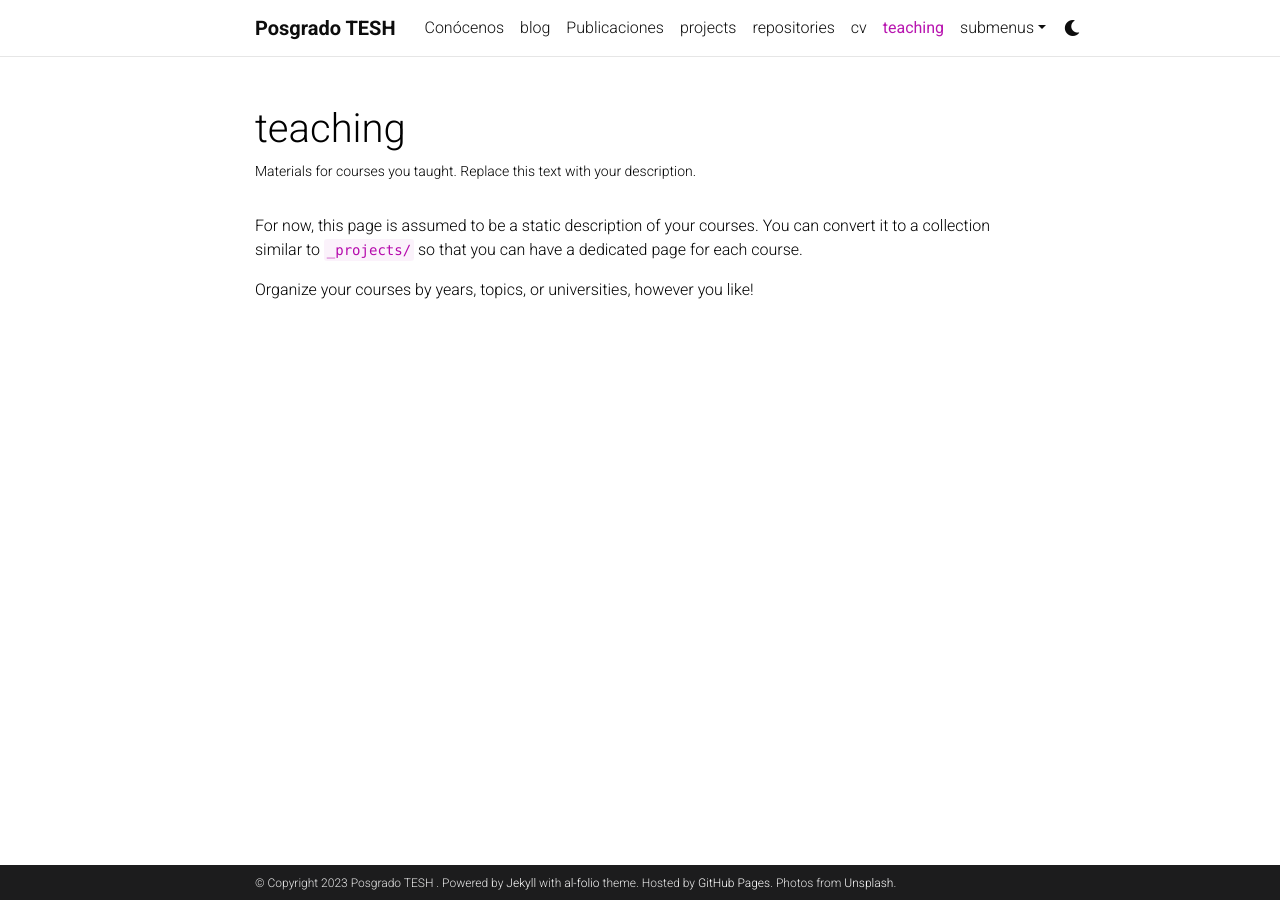
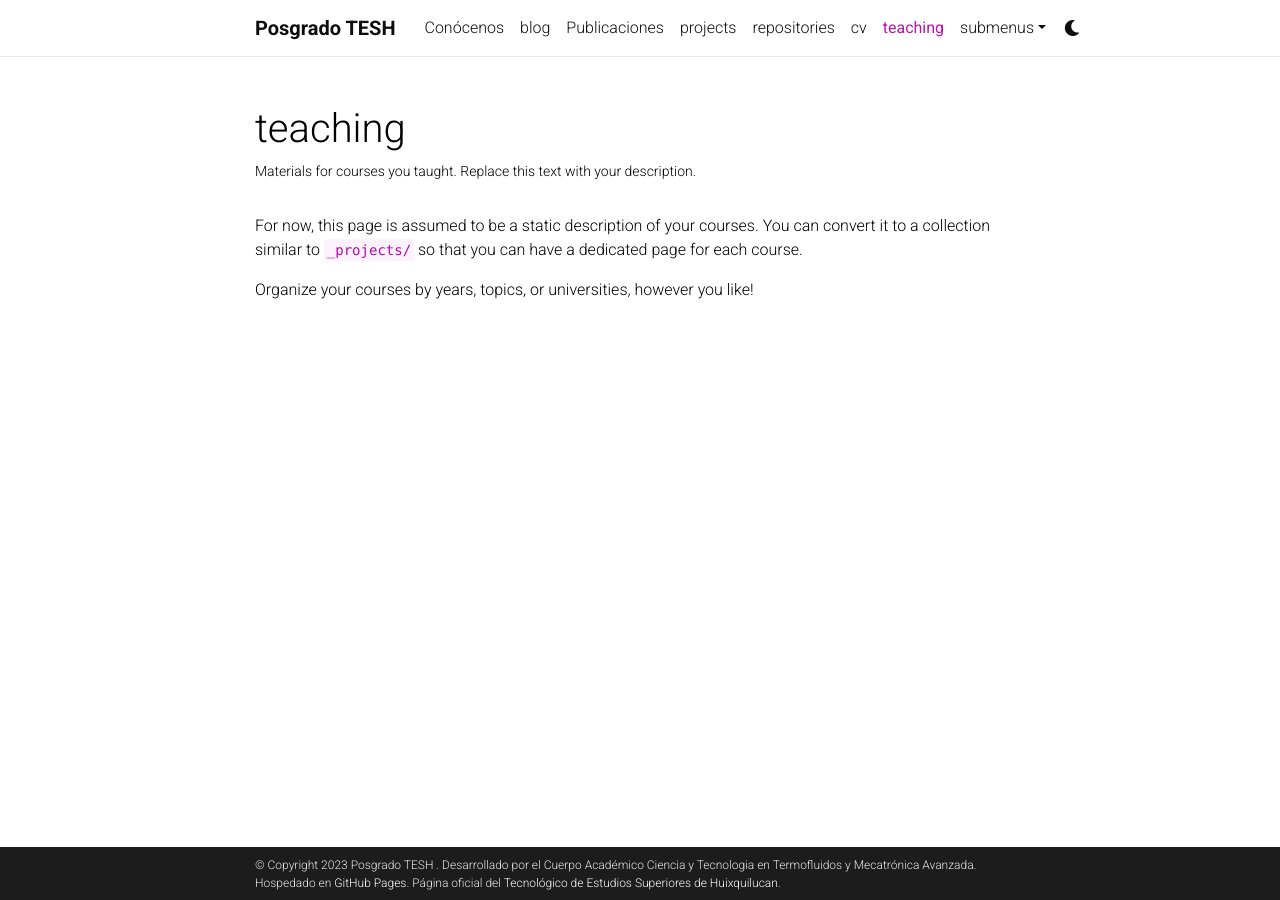
Before and after one commit to posgradoTESH/posgradotesh.github.io, a Jekyll site: the page built from _pages/teaching.md, in a window 1280 px wide. Built offline with Jekyll 4.4.1, drawn with Linux system fonts in a browser that asks for light colours; comment, search, counter and statistics services are not loaded; a style sheet for code colours, icons or effects is not loaded.

Commit message:
webpage update

```diff
--- a/_config.yml
+++ b/_config.yml
@@ -8,11 +8,12 @@
 last_name:
 email: you@example.com
 description: > # the ">" symbol means to ignore newlines until "footer_text:"
-  A simple, whitespace theme for academics. Based on [*folio](https://github.com/bogoli/-folio) design.
+  Página de Internet del Programa de Posgrado del Tecnológico de Estudios Superiores de Huixquilucan.
 footer_text: >
-  Powered by <a href="https://jekyllrb.com/" target="_blank">Jekyll</a> with <a href="https://github.com/alshedivat/al-folio">al-folio</a> theme.
-  Hosted by <a href="https://pages.github.com/" target="_blank">GitHub Pages</a>.
-  Photos from <a href="https://unsplash.com" target="_blank">Unsplash</a>.
+  Desarrollado por el Cuerpo Académico Ciencia y Tecnologia en Termofluidos y Mecatrónica Avanzada.
+  Hospedado en <a href="https://pages.github.com/" target="_blank">GitHub Pages</a>.
+  Página oficial del <a href="https://teshuixquilucan.edomex.gob.mx/" target="_blank">Tecnológico de Estudios Superiores de Huixquilucan</a>.
+
 keywords: jekyll, jekyll-theme, academic-website, portfolio-website  # add your own keywords or leave empty
 
 lang: en # the language of your site (for example: en, fr, cn, ru, etc.)
```
